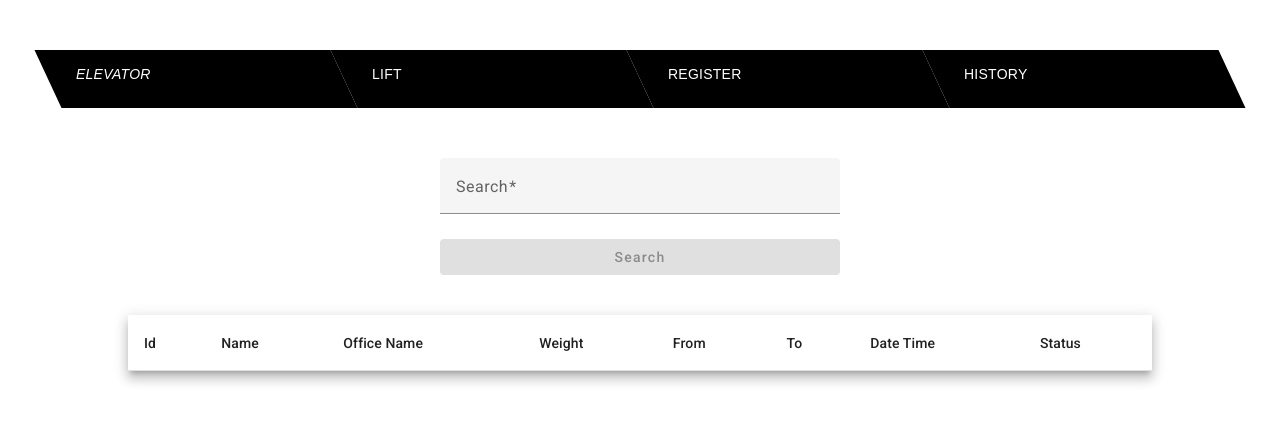
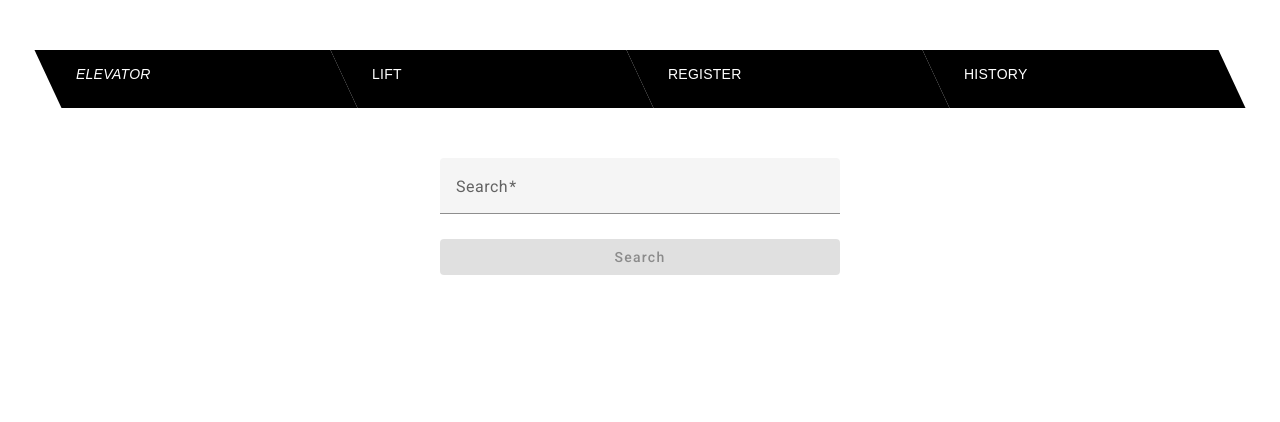
Before and after one commit to renuvenu/Elevator, an Angular app: page /history in a window 1280 px wide. Shown: the top 422 px of the page. Built offline with nearby package versions, Linux system fonts and the light colour scheme.

Commit message:
user history changes

```diff
--- a/src/app/user-history/user-history.component.html
+++ b/src/app/user-history/user-history.component.html
@@ -69,7 +69,7 @@
   </tbody>
 </table> -->
 
-<div class="table-div">
+<div class="table-div" *ngIf="isSearch">
   <table mat-table [dataSource]="searchHistory" class="mat-elevation-z8">
     <!--- Note that these columns can be defined in any order.
           The actual rendered columns are set as a property on the row definition" -->
```
